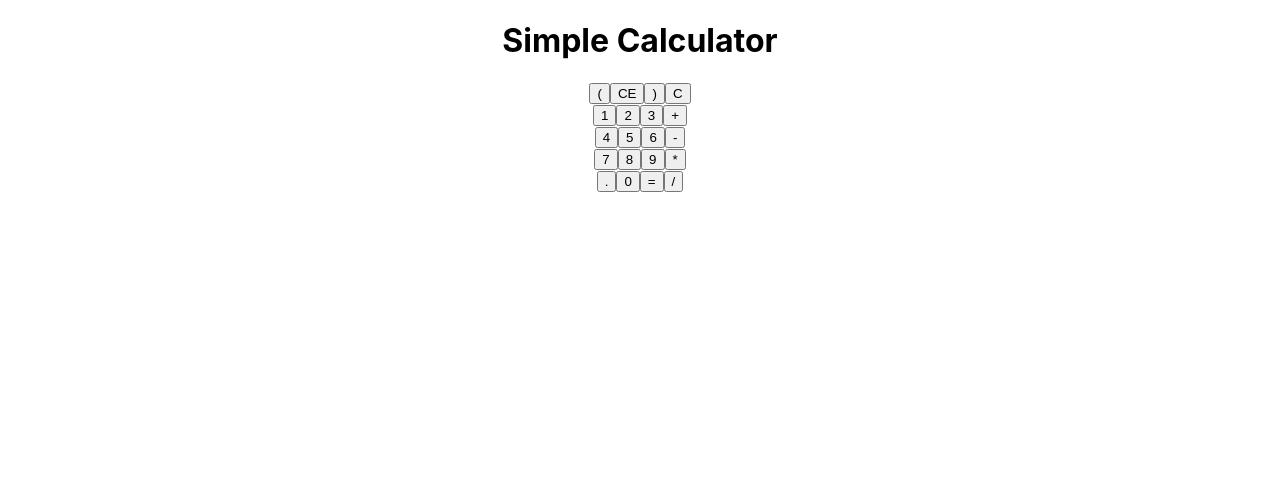
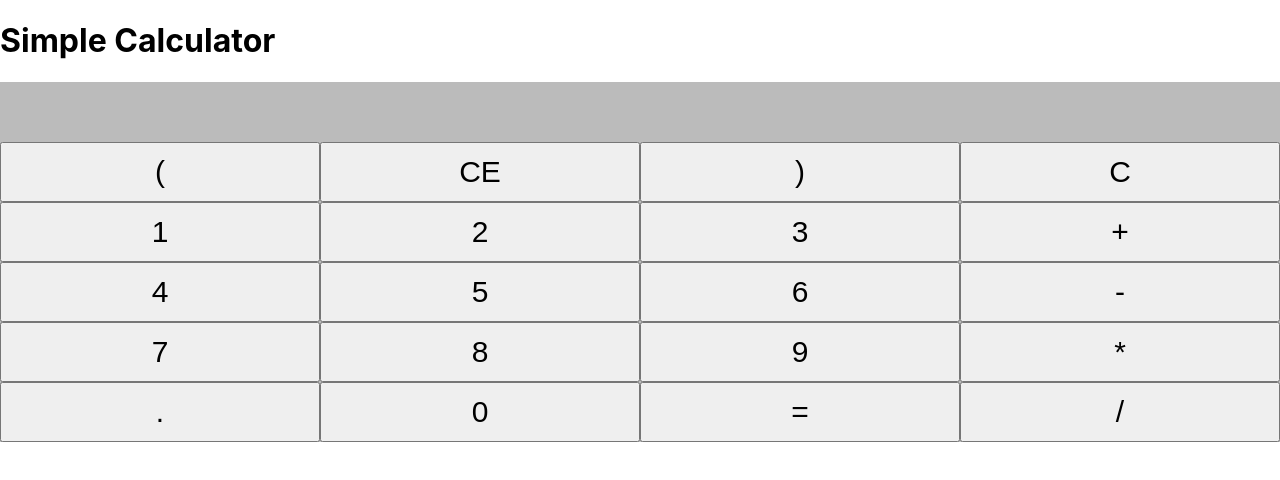
Before and after one commit to Stephmarsjs/react_calculator, a React (Create React App) app: page / in a window 1280 px wide. Shown: the top 480 px of the page. Built offline with nearby package versions, Linux system fonts and the light colour scheme.

Commit message:
fixed error on 5 and added css

```diff
--- a/src/App.css
+++ b/src/App.css
@@ -1,38 +1,27 @@
-.App {
-  text-align: center;
+.result {
+  height: 60px;
+  background-color: #bbb;
+  width: 100%;
 }
 
-.App-logo {
-  height: 40vmin;
-  pointer-events: none;
+.result p {
+  font-size: 40px;
+  margin: 5px;
+
 }
 
-@media (prefers-reduced-motion: no-preference) {
-  .App-logo {
-    animation: App-logo-spin infinite 20s linear;
-  }
+.calculator-body {
+  max-width: 400px;
+  margin: auto;
 }
 
-.App-header {
-  background-color: #282c34;
-  min-height: 100vh;
-  display: flex;
-  flex-direction: column;
-  align-items: center;
-  justify-content: center;
-  font-size: calc(10px + 2vmin);
-  color: white;
+.button {
+  display: block;
+  background-color: #bbb;
 }
 
-.App-link {
-  color: #61dafb;
+button {
+  width: 25%;
+  height: 60px;
+  font-size: 30px;
 }
-
-@keyframes App-logo-spin {
-  from {
-    transform: rotate(0deg);
-  }
-  to {
-    transform: rotate(360deg);
-  }
-}
--- a/src/components/Keypad.js
+++ b/src/components/Keypad.js
@@ -18,7 +18,7 @@ class Keypad extends Component {
 
 
                 <button name="4" onClick={e => this.props.onClick(e.target.name)}>4</button>
-                <button name="5" onclick={e => this.props.onClick(e.target.name)}>5</button>
+                <button name="5" onClick={e => this.props.onClick(e.target.name)}>5</button>
                 <button name="6" onClick={e => this.props.onClick(e.target.name)}>6</button>
                 <button name="-" onClick={e => this.props.onClick(e.target.name)}>-</button><br/>
 
```
